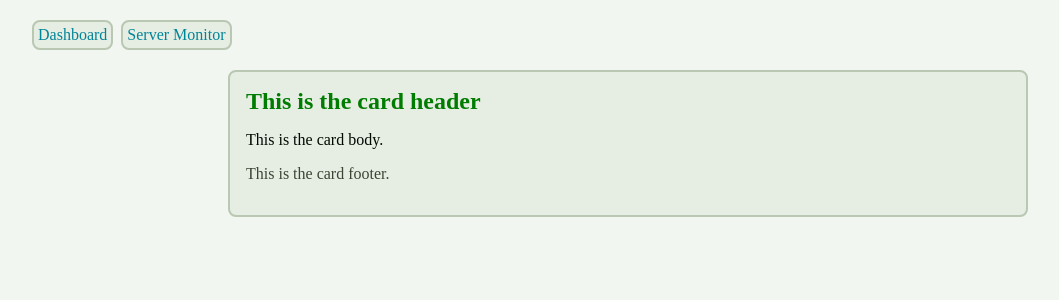
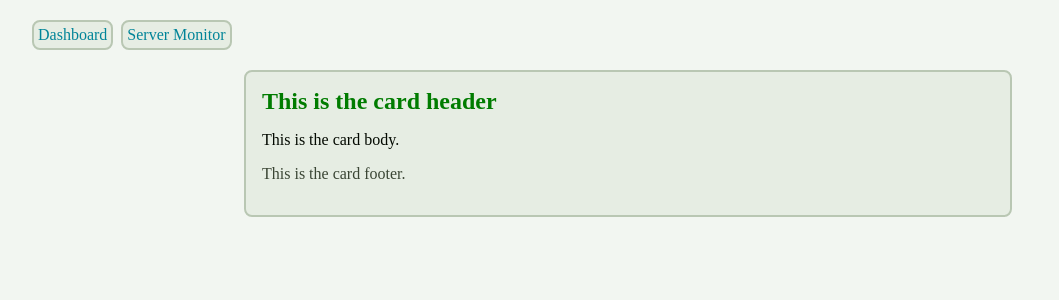
Before and after one commit to jmw-stanborough/caffeine, a SvelteKit app: page / in a window 1280 px wide. Shown: the top 300 px of the page, without its empty margins (12-1071 px from the left). Built offline with nearby package versions, Linux system fonts and the light colour scheme.

Commit message:
Add padding-inline to cards to prevent touching the edge of the window

```diff
--- a/src/routes/+page.svelte
+++ b/src/routes/+page.svelte
@@ -13,6 +13,7 @@
 <style>
   .cards {
     margin: 16px auto;
+    padding-inline: 16px;
     max-width: var(--width-content);
   }
 
```
